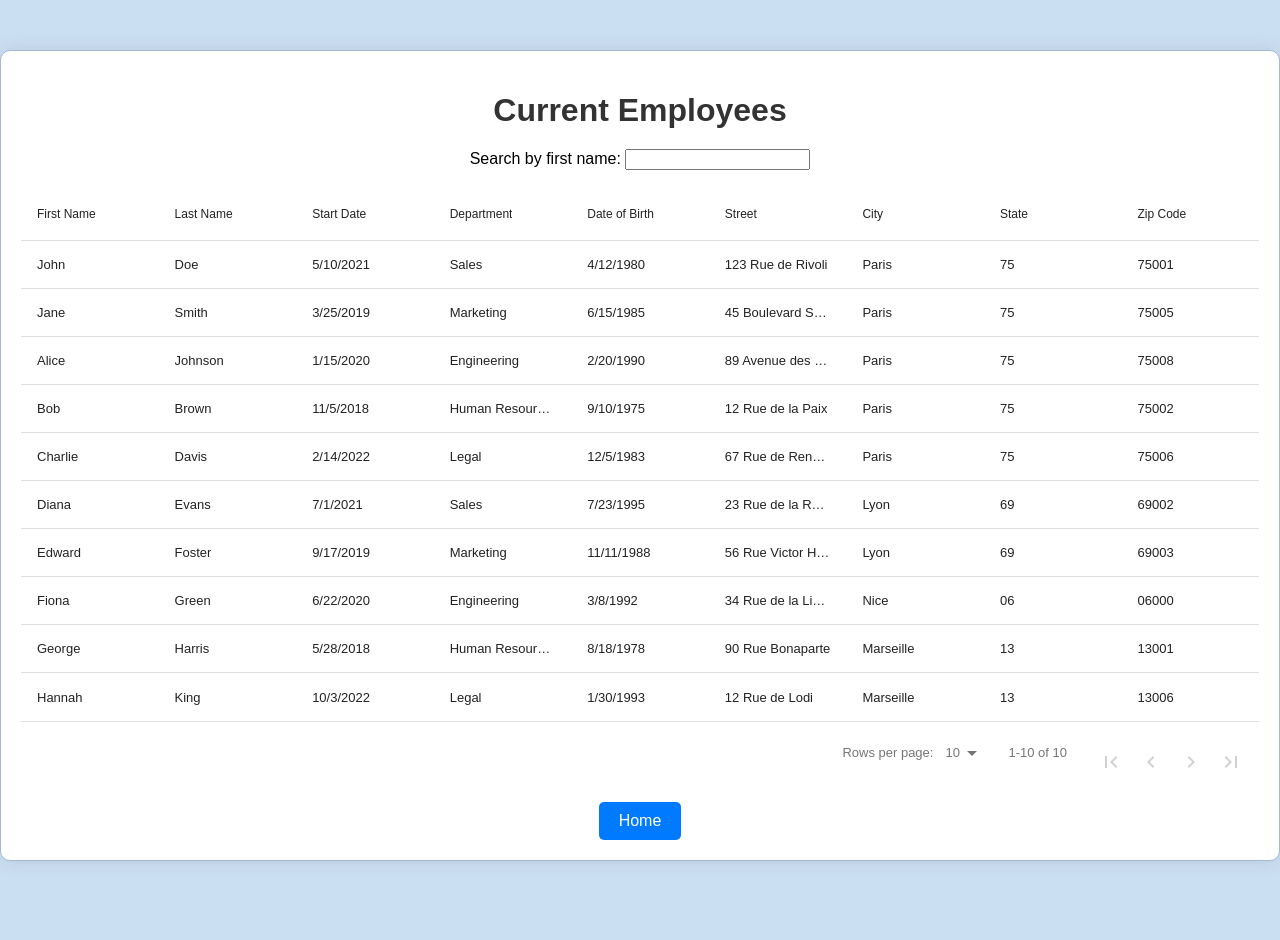
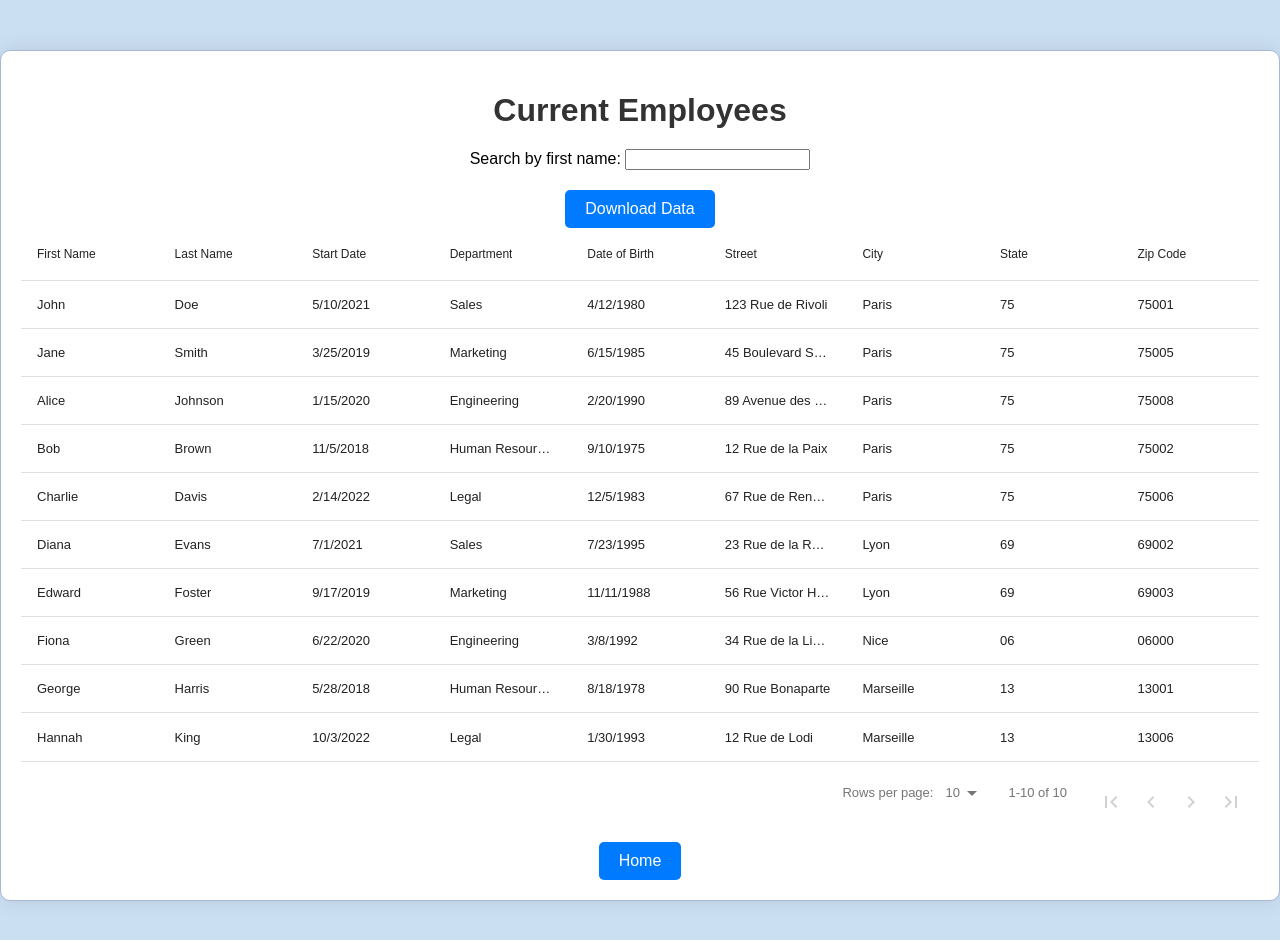
Before and after one commit to GazzaThomo/HR-net, a React (Vite) app in the folder HR-net/: page /employee-list in a window 1280 px wide. Shown: the top 940 px of the page. Before the commit the page ends 911 px from the top, so only its background shows below. Built offline with nearby package versions, Linux system fonts and the light colour scheme.

Commit message:
add csv dowload

```diff
--- a/HR-net/package.json
+++ b/HR-net/package.json
@@ -13,6 +13,7 @@
     "@emotion/react": "^11.13.0",
     "@table-library/react-table-library": "^4.1.7",
     "custom-react-dropdown-hrnet": "^1.0.2",
+    "json-to-csv-export": "^3.0.1",
     "react": "^18.3.1",
     "react-data-table-component": "^7.6.2",
     "react-datepicker": "^7.3.0",
--- a/HR-net/src/Pages/EmployeeTable.jsx
+++ b/HR-net/src/Pages/EmployeeTable.jsx
@@ -3,6 +3,7 @@ import DataTable from "react-data-table-component";
 import { useState } from "react";
 import { Link } from "react-router-dom";
 import EmployeeModal from "../Components/EmployeeModal";
+import jsonToCsvExport from "json-to-csv-export";
 
 const EmployeeTable = () => {
   const employees = useStore((state) => state.employees);
@@ -106,6 +107,33 @@ const EmployeeTable = () => {
     })
     .map((item, index) => ({ ...item, key: index }));
 
+  const dataToConvert = {
+    data: data.map((item) => ({
+      "First Name": item.firstName,
+      "Last Name": item.lastName,
+      "Start Date": item.startDate,
+      Department: item.department,
+      "Date of Birth": item.dateOfBirth,
+      Street: item.street,
+      City: item.city,
+      State: item.state,
+      "Zip code": item.zipCode,
+    })),
+    filename: "employees_table",
+    delimiter: ",",
+    headers: [
+      "First Name",
+      "Last Name",
+      "Start Date",
+      "Department",
+      "Date of Birth",
+      "Street",
+      "City",
+      "State",
+      "Zip code",
+    ],
+  };
+
   return (
     <div className="employee-table-container">
       <h1>Current Employees</h1>
@@ -116,6 +144,11 @@ const EmployeeTable = () => {
       </label>
 
       <br />
+
+      <button onClick={() => jsonToCsvExport(dataToConvert)}>
+        Download Data
+      </button>
+
       <br />
       {employees.length > 0 ? (
         <DataTable
```
Also changed, not shown: HR-net/src/utils/downloadCSV.js (added, +45 -0 lines), 1 other file (tests, documents, lock files or other folders).
